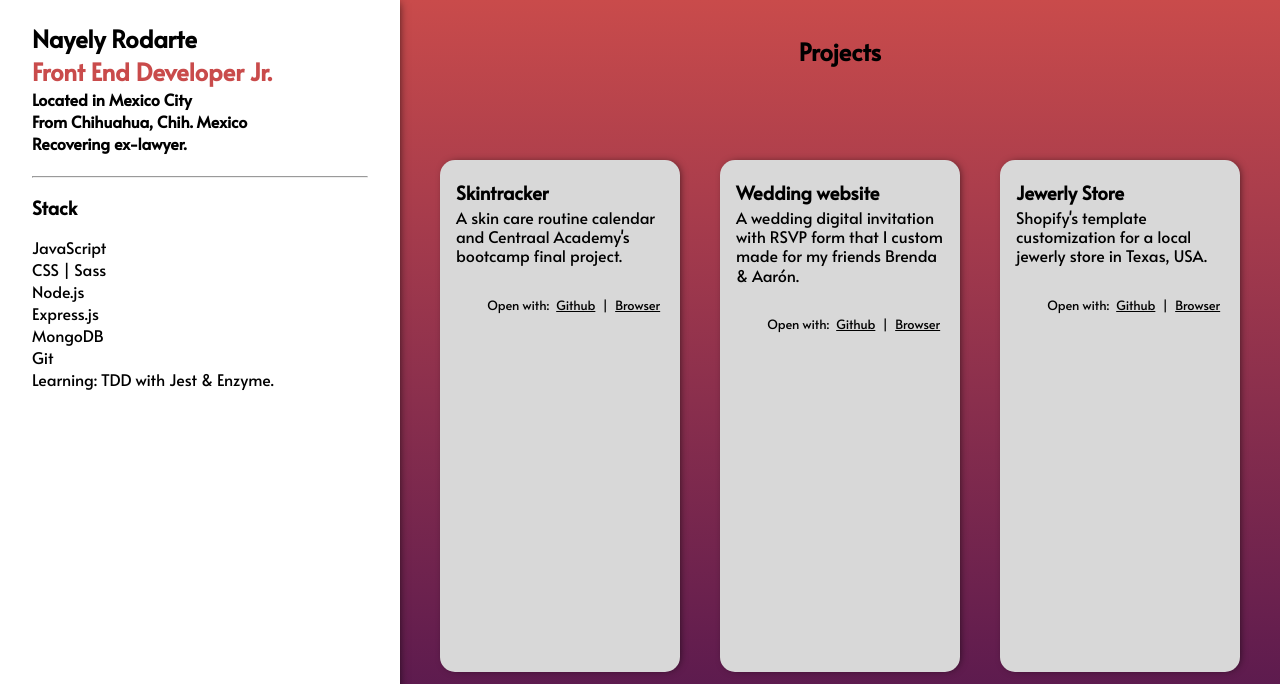
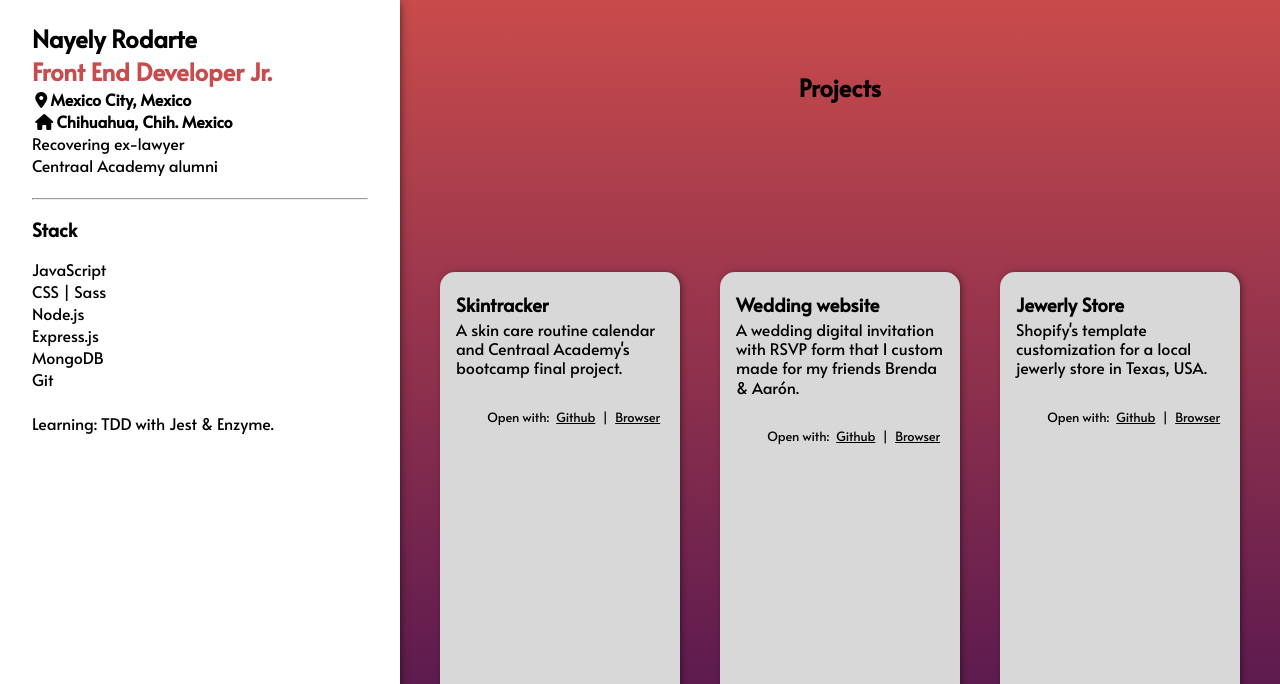
Before and after one commit to nayelyrodarte/portfolio, a plain HTML site: page index.html in a window 1280 px wide. Shown: the top 684 px of the page. Drawn offline with Linux system fonts and the light colour scheme.

Commit message:
Add font-awersome icons to left panel

```diff
--- a/index.html
+++ b/index.html
@@ -15,9 +15,12 @@
     <header>
       <h1>Nayely Rodarte</h1>
       <h2>Front End Developer Jr.</h2>
-      <h4>Located in Mexico City</h4>
-      <h4>From Chihuahua, Chih. Mexico</h4>
-      <h4>Recovering ex-lawyer.</h4>
+      <h4><i
+        class="fa fa-map-marker 2x"></i>Mexico City, Mexico</h4>
+      <h4><i
+        class="fa fa-home 2x"></i>Chihuahua, Chih. Mexico</h4>
+      <p>Recovering ex-lawyer</p>
+      <p>Centraal Academy alumni</p>
     </header>
 
     <br/>
@@ -32,7 +35,7 @@
           <p>Express.js</p>
           <p>MongoDB</p>
            <p>Git</p>
-
+          <br/>
         <p>
           <span>Learning:</span>
           TDD with Jest & Enzyme.
--- a/styles.css
+++ b/styles.css
@@ -33,7 +33,7 @@ a {
 
 i {
   color: black;
-  margin: 0 0.1em;
+  margin: 0 0.2em;
 }
 
 i:hover {
@@ -83,10 +83,12 @@ hr {
 .right-side-panel > h3 {
   text-align: center;
   font-size: 1.5em;
-  padding: 1.5em;
+  padding: 3em;
 }
 
 .projects-grid {
+  position: relative;
+  top: 5%;
   margin: 2.5em;
   display: grid;
   gap: 1em;
```
